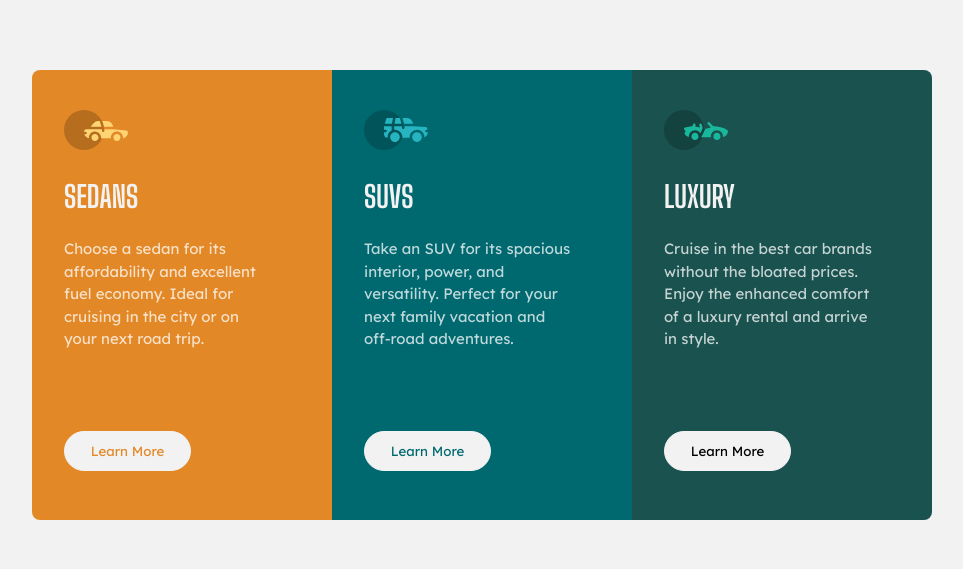
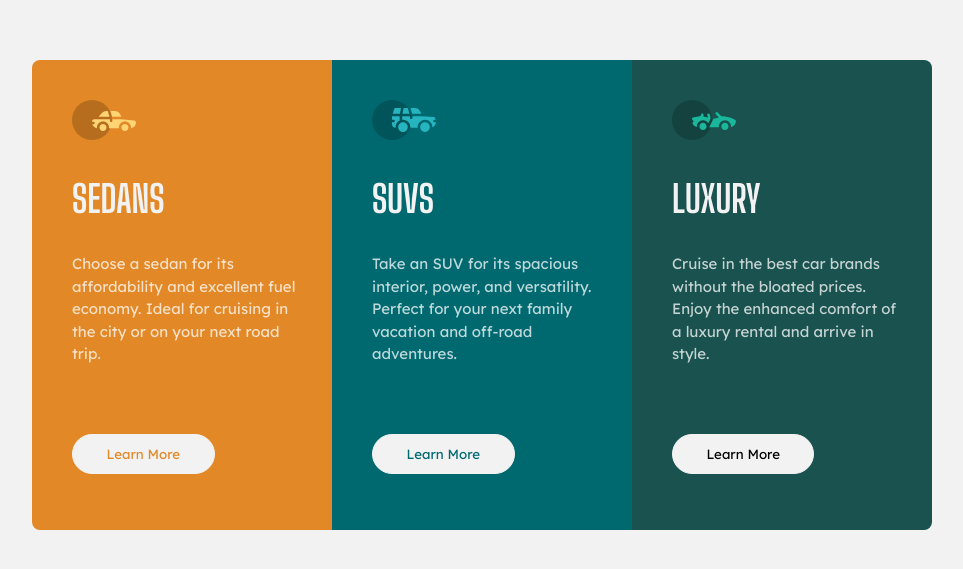
Before and after one commit to SurajHadage/3-column-preview-card, a plain HTML site: page index.html in a window 1280 px wide. Shown: the part 105-674 px from the top of the page, without its empty margins (158-1121 px from the left). Drawn offline with Linux system fonts and the light colour scheme.

Commit message:
Update style.css

```diff
--- a/style.css
+++ b/style.css
@@ -24,7 +24,7 @@ body {
 }
 .container {
     width: 900px;
-    height: 450px;
+    height: 470px;
     border-radius: 0.5rem;
     overflow: hidden;
     display: flex;
@@ -45,25 +45,26 @@ body {
     background-color: var(--Very-dark-cyan);
 }
 .content {
-    margin: 2.5rem 3.5rem 2rem 2rem;
+    margin: 2.5rem 1.4rem 2rem 2.5rem;
 }
 .heading {
     text-transform: uppercase;
     color: var(--Very-light-gray);
     font-family: 'Big Shoulders Display', cursive;
-    margin-top: 1.5rem;
+    font-size: 2.5em;
+    margin-top: 2rem;
 }
 .detail {
     color: var(--Transparent-white-paragraphs-);
     font-family: 'Lexend Deca', sans-serif;
-    margin-top: 1.5rem;
+    margin-top: 2rem;
     line-height: 1.5;
 }
 .btn {
     text-transform: capitalize;
     background-color: var(--Very-light-gray);
     font-family: 'Lexend Deca', sans-serif;
-    margin-top: 5rem;
+    margin-top: 4.25rem;
     height: 2.5rem;
     width: 60%;
     border-radius: 2rem;
```
